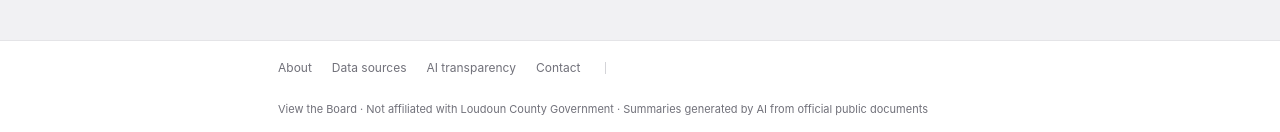
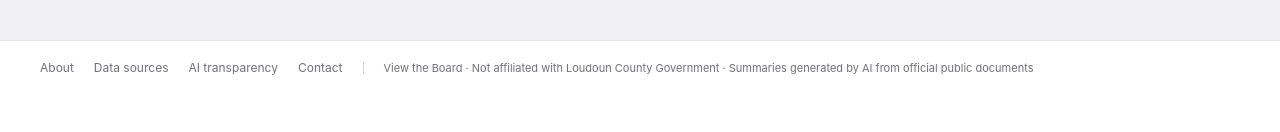
Before and after one commit to trynna-be-nerdy/vtb, a Next.js app in the folder frontend/: page / in a window 1280 px wide. Shown: the part 2503-2635 px from the top of the page. After the commit the page ends 2598 px from the top, so only its background shows below. Built offline with nearby package versions, Linux system fonts and the light colour scheme; no server answers; the database is empty.

Commit message:
feat(frontend): add 69cad848b6a0b78e.webpack.hot-update.json, layout....

```diff
--- a/frontend/app/globals.css
+++ b/frontend/app/globals.css
@@ -46,6 +46,7 @@ body {
 .site {
   background: var(--color-background-tertiary);
   min-height: 100vh;
+  padding-top: 54px; /* offset for fixed navbar */
 }
 
 /* ── CENTERED CONTAINER ── */
@@ -61,12 +62,13 @@ body {
   border-bottom: 0.5px solid var(--color-border-tertiary);
   padding: 0;
   height: 54px;
-  position: sticky;
+  /* Fixed avoids the sticky+transform compositing flicker bug */
+  position: fixed;
   top: 0;
+  left: 0;
+  right: 0;
   z-index: 100;
-  /* Only animate transform — opacity caused repaint flicker */
-  transition: transform 0.22s ease;
-  will-change: transform;
+  transition: top 0.22s ease;
 }
 .nav-inner {
   max-width: 780px;
@@ -79,7 +81,7 @@ body {
   justify-content: space-between;
 }
 .nav.hidden {
-  transform: translateY(-100%);
+  top: -54px;
 }
 .nav-logo {
   font-size: 16px;
@@ -649,14 +651,13 @@ body {
   padding: 18px 0;
 }
 .site-footer-inner {
-  max-width: 780px;
-  margin: 0 auto;
   width: 100%;
-  padding: 0 28px;
+  padding: 0 40px;
   display: flex;
   align-items: center;
-  gap: 24px;
-  flex-wrap: wrap;
+  gap: 20px;
+  /* no flex-wrap — keep links + copyright on one line */
+  white-space: nowrap;
 }
 .footer-links {
   display: flex;
```
